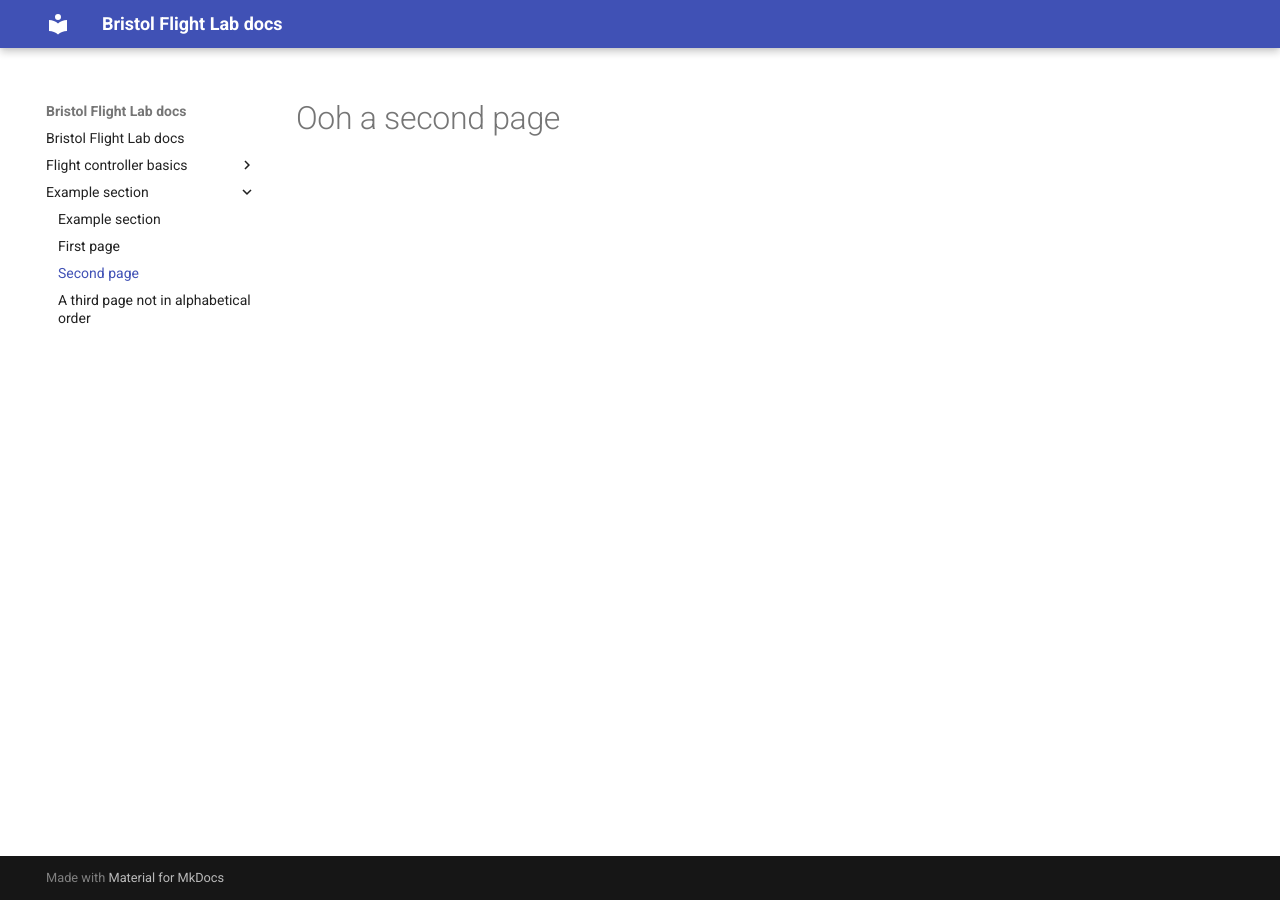
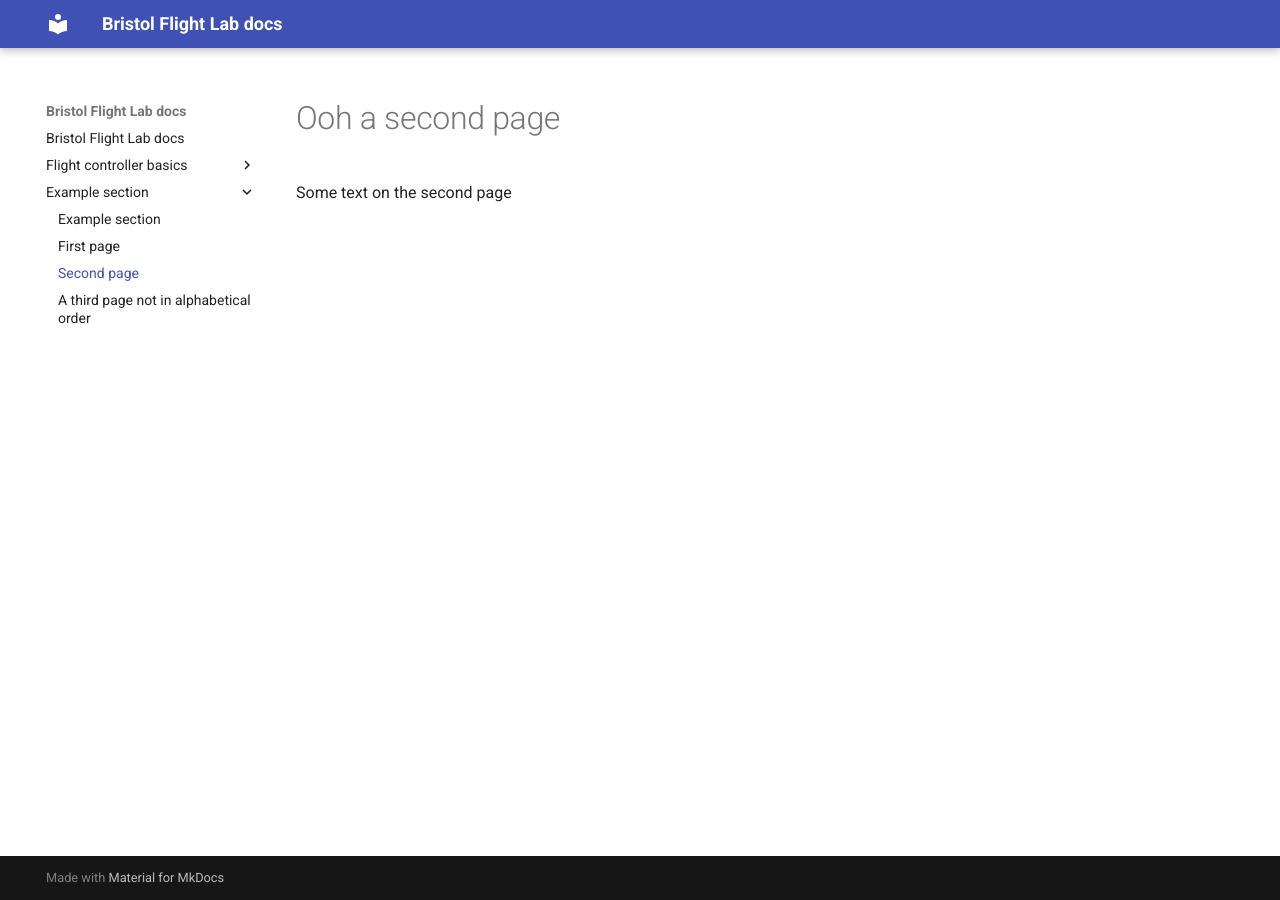
Before and after one commit to EthanSheehan/docs, an MkDocs documentation site: the page built from docs/example-section/second-page.md, in a window 1280 px wide. Built offline with MkDocs 1.6.1 and Material for MkDocs 9.7.7, drawn with Linux system fonts in a browser that asks for light colours.

Commit message:
testing GitHub Actions CI deployment

```diff
--- a/docs/example-section/second-page.md
+++ b/docs/example-section/second-page.md
@@ -1 +1,3 @@
 # Ooh a second page
+
+Some text on the second page
```
